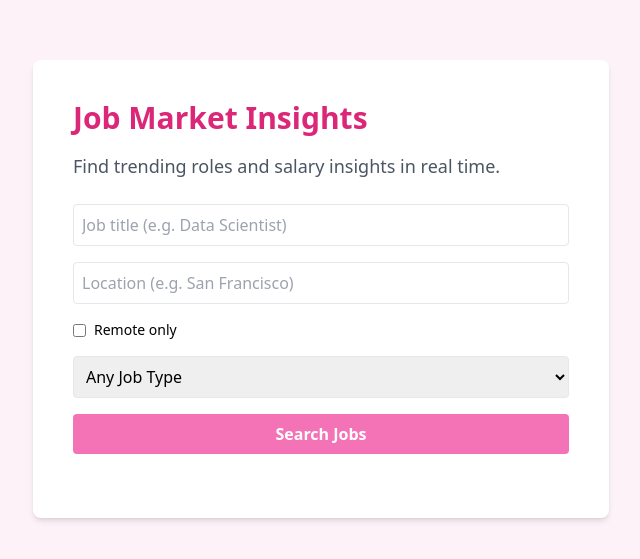
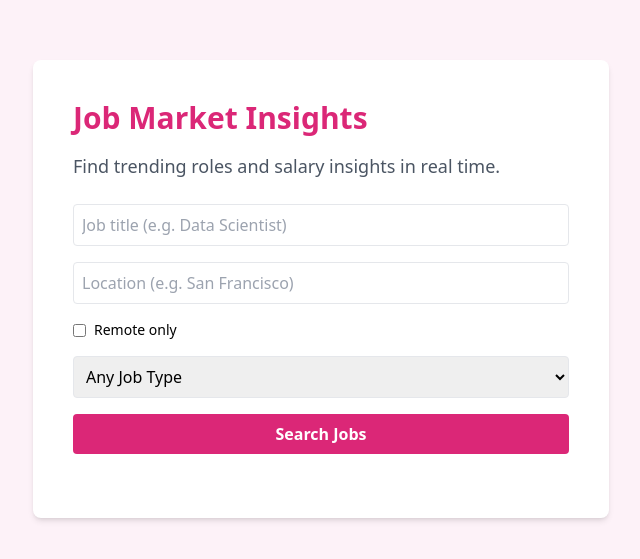
Before and after one commit to kamillamamatova/job-market-insights, a React (Create React App) app: page / in a window 1280 px wide. Shown: the part 111-670 px from the top of the page, without its empty margins (319-959 px from the left). Built offline with nearby package versions, Linux system fonts and the light colour scheme.

Commit message:
Fix the dropdown's contrast in SearchForm.js

```diff
--- a/src/components/SearchForm.js
+++ b/src/components/SearchForm.js
@@ -65,7 +65,12 @@ const SearchForm = ({ onSearch}) => {
             </label>
 
             {/* Job Type Dropdown Selector */}
+            <label htmlFor = "job-type" className = "sr-only">
+                Job Type
+            </label>
             <select
+                id = "job-type"
+                name = "job-type"
                 value = {jobType}
                 className = "border p-2 rounded"
                 onChange = {(e) => setJobType(e.target.value)} // Updates jobType state
@@ -80,7 +85,7 @@ const SearchForm = ({ onSearch}) => {
             {/* Submit button */}
             <button
                 type = "submit" // Triggers form submission
-                className = "bg-pink-400 text-white px-4 p-2 rounded hover:bg-pink-500 font-semibold"
+                className = "bg-pink-600 text-white px-4 p-2 rounded hover:bg-pink-500 font-semibold"
             >
                 Search Jobs
             </button>
```
